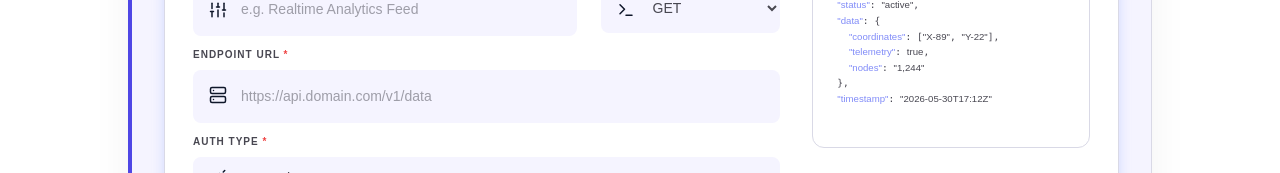
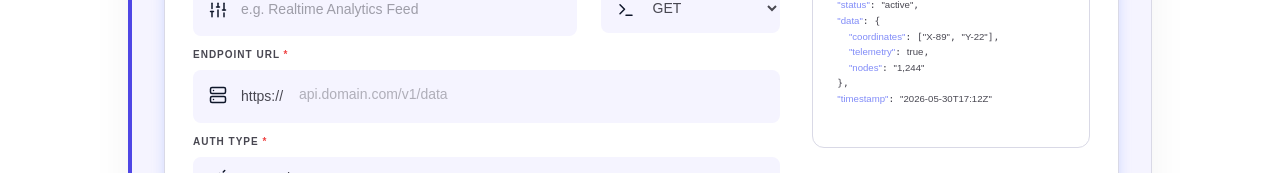
Before and after one commit to HafizAreebIrfan/SoftTech-AI, a React (Vite) app: page /signup/step2 in a window 1280 px wide. Shown: the part 483-656 px from the top of the page. Built offline with nearby package versions, Linux system fonts and the light colour scheme; no server answers.

Commit message:
Ui fixes

```diff
--- a/src/presentation/screens/auth/Signup/Step2.tsx
+++ b/src/presentation/screens/auth/Signup/Step2.tsx
@@ -407,12 +407,15 @@ const SignupStep2: FC = () => {
                         <ServerIcon size={18} color={colors.IconColor} />
                       </span>
                       <input
-                        type="url"
-                        placeholder="https://api.domain.com/v1/data"
-                        value={api.apiEndpoint}
-                        onChange={(e) =>
-                          updateApiField(api.id, "apiEndpoint", e.target.value)
-                        }
+                        type="text"
+                        value={api.apiEndpoint || "https://"}
+                        onChange={(e) => {
+                          let val = e.target.value;
+                          if (!val.startsWith("https://")) {
+                            val = "https://" + val.replace(/^https?:\/\//, "");
+                          }
+                          updateApiField(api.id, "apiEndpoint", val);
+                        }}
                         className={`block w-full pl-12 pr-4 py-3 rounded-xl outline-none transition-all text-sm font-label`}
                         style={{
                           background: colors.BackgroundSecondary,
@@ -420,6 +423,14 @@ const SignupStep2: FC = () => {
                           color: colors.TextBody,
                         }}
                       />
+                      {(!api.apiEndpoint || api.apiEndpoint === "https://") && (
+                        <span
+                          className="absolute left-[106px] top-3.5 pointer-events-none text-sm font-label"
+                          style={{ color: colors.TextBody, opacity: 0.4 }}
+                        >
+                          api.domain.com/v1/data
+                        </span>
+                      )}
                     </div>
                   </div>
 
@@ -594,16 +605,19 @@ const SignupStep2: FC = () => {
                                 />
                               </span>
                               <input
-                                type="url"
-                                placeholder="https://api.domain.com/oauth/token"
-                                value={api.oauthTokenUrl || ""}
-                                onChange={(e) =>
+                                type="text"
+                                value={api.oauthTokenUrl || "https://"}
+                                onChange={(e) => {
+                                  let val = e.target.value;
+                                  if (!val.startsWith("https://")) {
+                                    val = "https://" + val.replace(/^https?:\/\//, "");
+                                  }
                                   updateApiField(
                                     api.id,
                                     "oauthTokenUrl",
-                                    e.target.value,
+                                    val,
                                   )
-                                }
+                                }}
                                 className={`block w-full pl-12 pr-4 py-3 rounded-xl outline-none transition-all text-sm font-label`}
                                 style={{
                                   background: colors.BackgroundSecondary,
@@ -611,6 +625,14 @@ const SignupStep2: FC = () => {
                                   color: colors.TextBody,
                                 }}
                               />
+                              {(!api.oauthTokenUrl || api.oauthTokenUrl === "https://") && (
+                                <span
+                                  className="absolute left-[106px] top-3.5 pointer-events-none text-sm font-label"
+                                  style={{ color: colors.TextBody, opacity: 0.4 }}
+                                >
+                                  api.domain.com/oauth/token
+                                </span>
+                              )}
                             </div>
                           </div>
                           <div>
```
